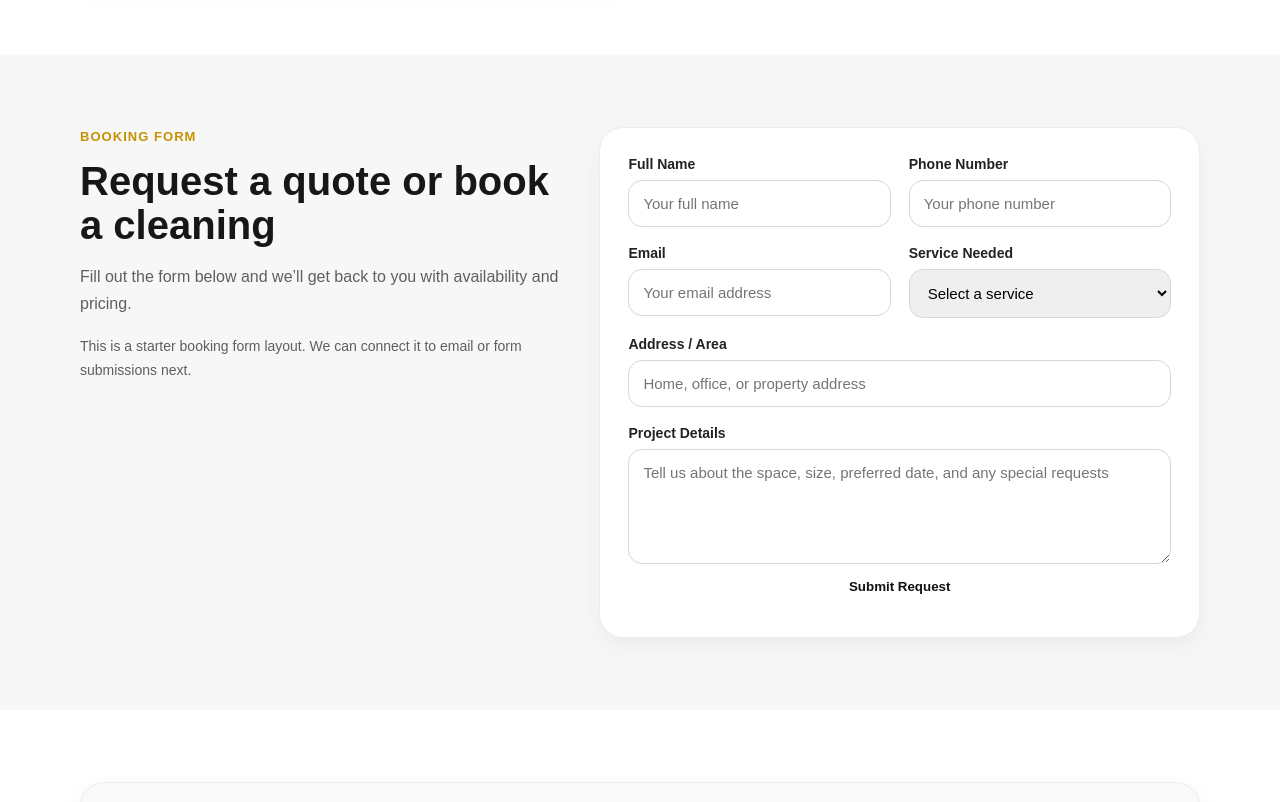
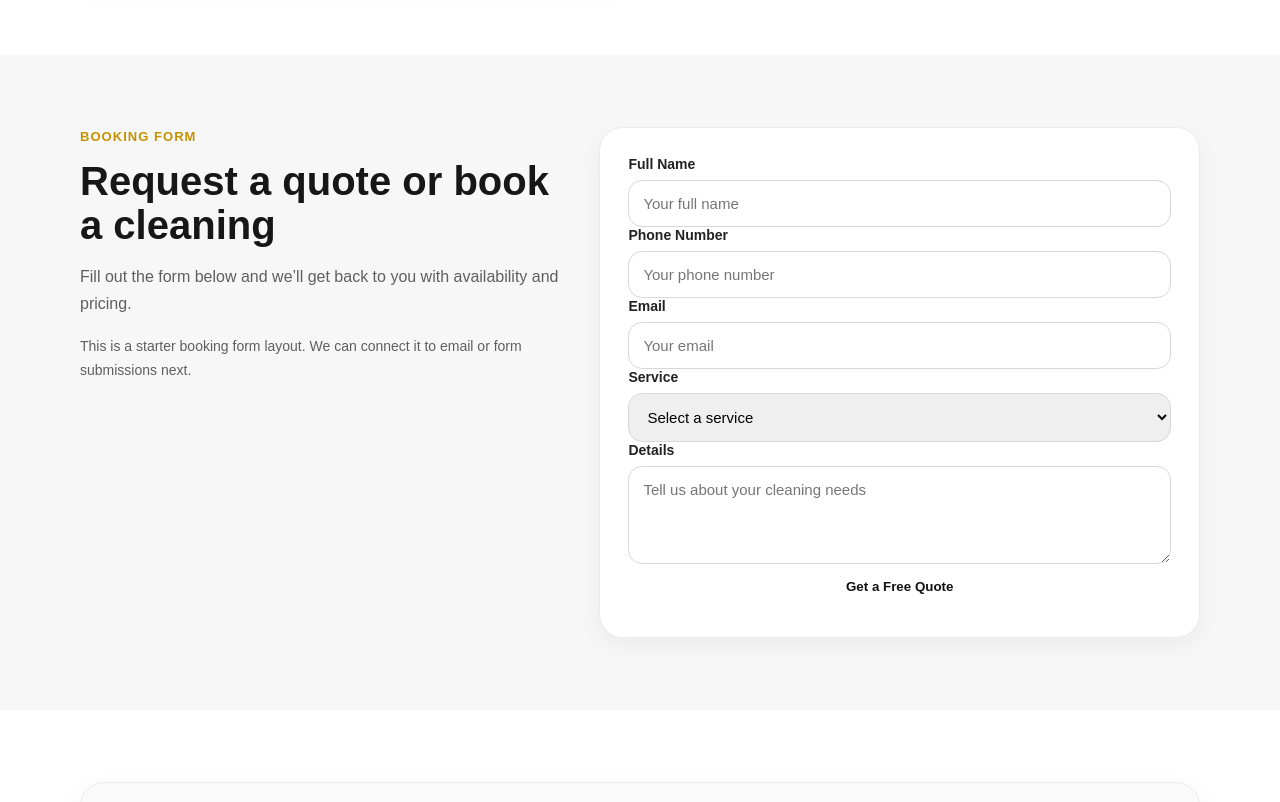
Before and after one commit to Vertexcleaning/vertex-cleaning-site, a React (Vite) app: page / in a window 1280 px wide. Shown: the part 3200-4002 px from the top of the page. Built offline with nearby package versions, Linux system fonts and the light colour scheme.

Commit message:
Booking form connected

```diff
--- a/src/App.jsx
+++ b/src/App.jsx
@@ -246,64 +246,69 @@ export default function App() {
             </p>
           </div>
 
-          <form className="booking-form">
-            <div className="form-grid">
+         <form
+  action="https://formspree.io/f/mdappwyd"
+  method="POST"
+  className="booking-form"
+>
   <div className="form-field">
     <label htmlFor="name">Full Name</label>
-                <input id="name" type="text" placeholder="Your full name" />
+    <input
+      name="name"
+      id="name"
+      type="text"
+      placeholder="Your full name"
+      required
+    />
   </div>
 
   <div className="form-field">
     <label htmlFor="phone">Phone Number</label>
-                <input id="phone" type="tel" placeholder="Your phone number" />
+    <input
+      name="phone"
+      id="phone"
+      type="tel"
+      placeholder="Your phone number"
+      required
+    />
   </div>
 
   <div className="form-field">
     <label htmlFor="email">Email</label>
     <input
+      name="email"
       id="email"
       type="email"
-                  placeholder="Your email address"
+      placeholder="Your email"
+      required
     />
   </div>
 
   <div className="form-field">
-                <label htmlFor="service">Service Needed</label>
-                <select id="service" defaultValue="">
-                  <option value="" disabled>
-                    Select a service
-                  </option>
+    <label htmlFor="service">Service</label>
+    <select name="service" id="service" required defaultValue="">
+      <option value="" disabled>Select a service</option>
       <option>Residential Cleaning</option>
       <option>Office Cleaning</option>
       <option>Deep Cleaning</option>
+      <option>Move In / Move Out</option>
       <option>Airbnb Cleaning</option>
-                  <option>Post-Construction Cleaning</option>
-                  <option>Move-In / Move-Out Cleaning</option>
-                  <option>Weekly / Biweekly Cleaning</option>
+      <option>Post Construction</option>
     </select>
   </div>
 
-              <div className="form-field form-field-full">
-                <label htmlFor="address">Address / Area</label>
-                <input
-                  id="address"
-                  type="text"
-                  placeholder="Home, office, or property address"
-                />
+  <div className="form-field">
+    <label htmlFor="details">Details</label>
+    <textarea
+      name="details"
+      id="details"
+      rows="4"
+      placeholder="Tell us about your cleaning needs"
+    ></textarea>
   </div>
 
-              <div className="form-field form-field-full">
-                <label htmlFor="details">Project Details</label>
-                <textarea
-                  id="details"
-                  rows="5"
-                  placeholder="Tell us about the space, size, preferred date, and any special requests"
-                ></textarea>
-              </div>
-            </div>
-
-            <button type="button" className="btn btn-gold btn-full">
-              Submit Request
+  <button type="submit" className="btn btn-gold btn-full">
+    Get a Free Quote
   </button>
 </form>
         </div>
```
Lines whose indentation alone changed are shown as unchanged.
